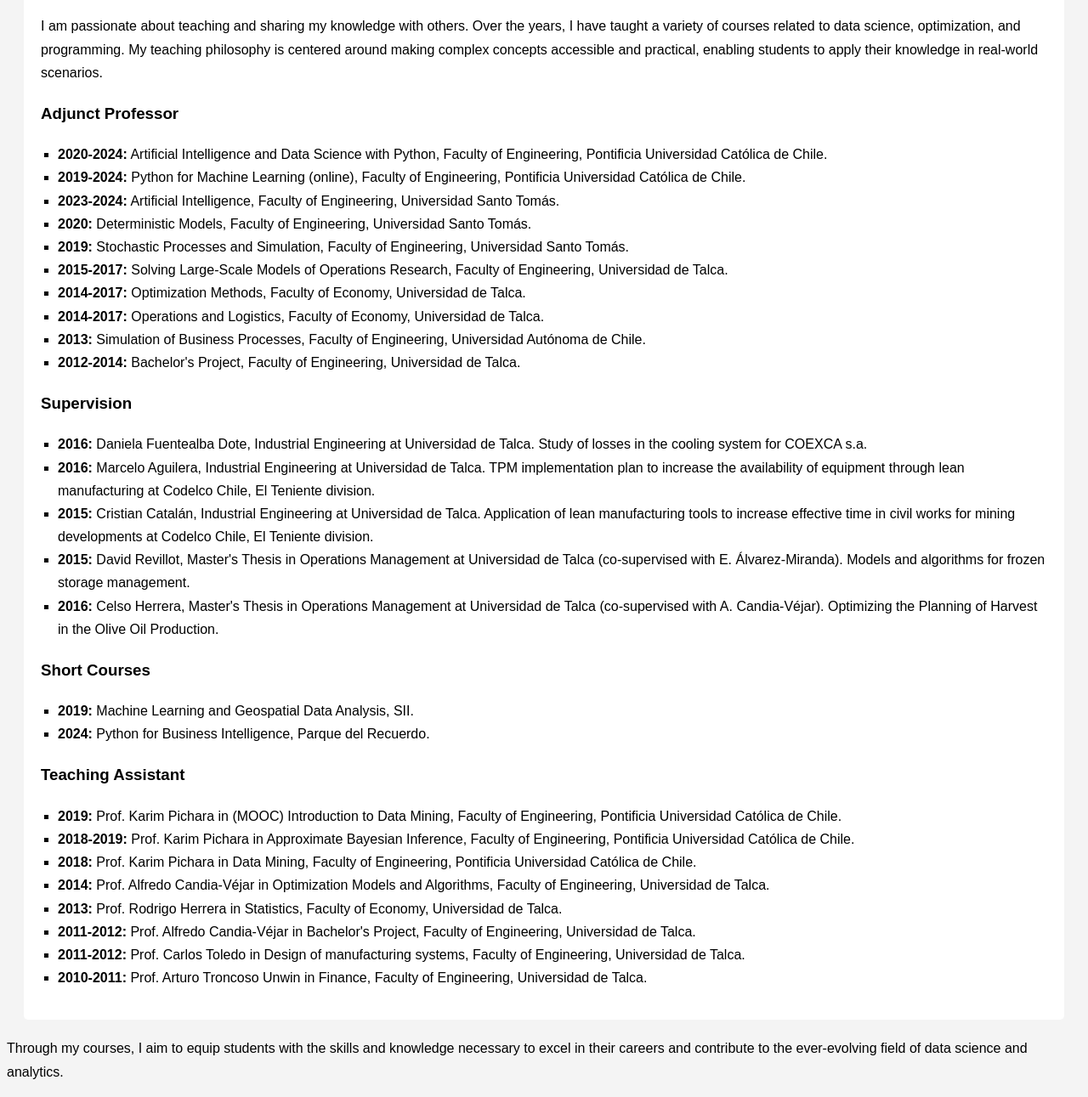
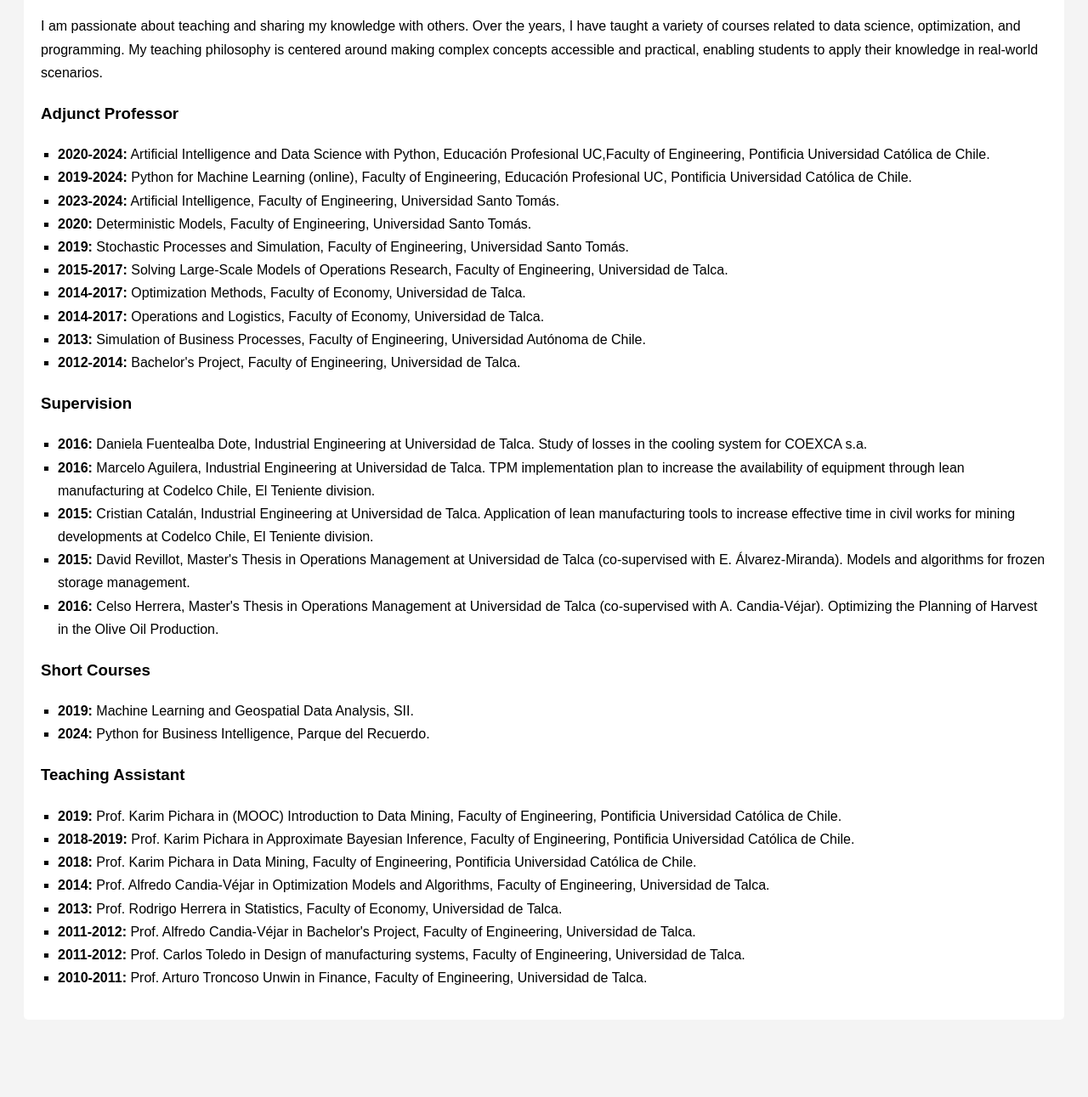
Before and after one commit to frperezgalarce/frperezgalarce, a plain HTML site: page teaching.html in a window 1280 px wide. Shown: the part 272-1563 px from the top of the page at 85% size. After the commit the page ends 1492 px from the top, so only its background shows below. Drawn offline with Linux system fonts and the light colour scheme.

Commit message:
new courses

```diff
--- a/teaching.html
+++ b/teaching.html
@@ -29,8 +29,8 @@
 
             <h3>Adjunct Professor</h3>
             <ul>
-                <li><strong>2020-2024:</strong> Artificial Intelligence and Data Science with Python, Faculty of Engineering, Pontificia Universidad Católica de Chile.</li>
-                <li><strong>2019-2024:</strong> Python for Machine Learning (online), Faculty of Engineering, Pontificia Universidad Católica de Chile.</li>
+                <li><strong>2020-2024:</strong> Artificial Intelligence and Data Science with Python, Educación Profesional UC,Faculty of Engineering, Pontificia Universidad Católica de Chile.</li>
+                <li><strong>2019-2024:</strong> Python for Machine Learning (online), Faculty of Engineering, Educación Profesional UC, Pontificia Universidad Católica de Chile.</li>
                 <li><strong>2023-2024:</strong> Artificial Intelligence, Faculty of Engineering, Universidad Santo Tomás.</li>
                 <li><strong>2020:</strong> Deterministic Models, Faculty of Engineering, Universidad Santo Tomás.</li>
                 <li><strong>2019:</strong> Stochastic Processes and Simulation, Faculty of Engineering, Universidad Santo Tomás.</li>
@@ -70,8 +70,6 @@
 
             </ul>
         </section>
-
-        <p>Through my courses, I aim to equip students with the skills and knowledge necessary to excel in their careers and contribute to the ever-evolving field of data science and analytics.</p>
     </section>
 
 </html>
```
